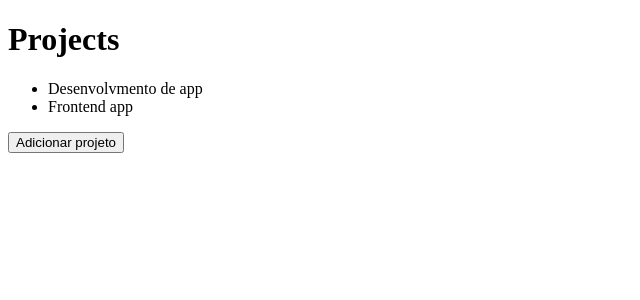
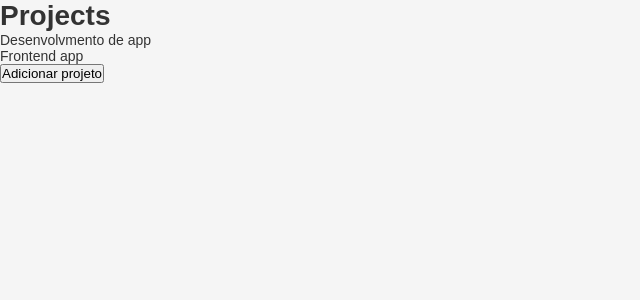
Before and after one commit to picinatto/conceitos-dev, a React app in the folder frontend/: page / in a window 1280 px wide. Shown: the top 300 px of the page, without its empty margins (0-640 px from the left). Built offline with nearby package versions, Linux system fonts and the light colour scheme.

Commit message:
Add the global css and create script to run short

```diff
--- a/frontend/package.json
+++ b/frontend/package.json
@@ -3,14 +3,20 @@
   "version": "1.0.0",
   "main": "index.js",
   "license": "MIT",
+  "scripts": {
+    "dev": "webpack-dev-server --mode development",
+    "build": "webpack --mode production"
+  },
   "dependencies": {
     "@babel/cli": "^7.8.4",
     "@babel/core": "^7.9.0",
     "@babel/preset-env": "^7.9.5",
     "@babel/preset-react": "^7.9.4",
     "babel-loader": "^8.1.0",
+    "css-loader": "^3.5.1",
     "react": "^16.13.1",
     "react-dom": "^16.13.1",
+    "style-loader": "^1.1.3",
     "webpack": "^4.42.1",
     "webpack-cli": "^3.3.11"
   },
--- /dev/null
+++ b/frontend/src/App.css
@@ -0,0 +1,12 @@
+* {
+  margin: 0;
+  padding: 0;
+  outline: 0;
+  box-sizing: border-box;
+}
+
+body {
+  background: #f5f5f5;
+  font: 14px sans-serif;
+  color: #333;
+}
--- a/frontend/src/App.js
+++ b/frontend/src/App.js
@@ -1,4 +1,6 @@
 import React, { useState } from 'react';
+
+import './App.css';
 
 import Header from './components/Header';
 
--- a/frontend/webpack.config.js
+++ b/frontend/webpack.config.js
@@ -17,6 +17,14 @@
         use: {
           loader: 'babel-loader',
         }
+      },
+      {
+        test: /\.css$/,
+        exclude: /node_modules/,
+        use: [
+          { loader: 'style-loader' },
+          { loader: 'css-loader' },
+        ]
       }
     ]
   }
```
Also changed, not shown: 1 other file (tests, documents, lock files or other folders).
